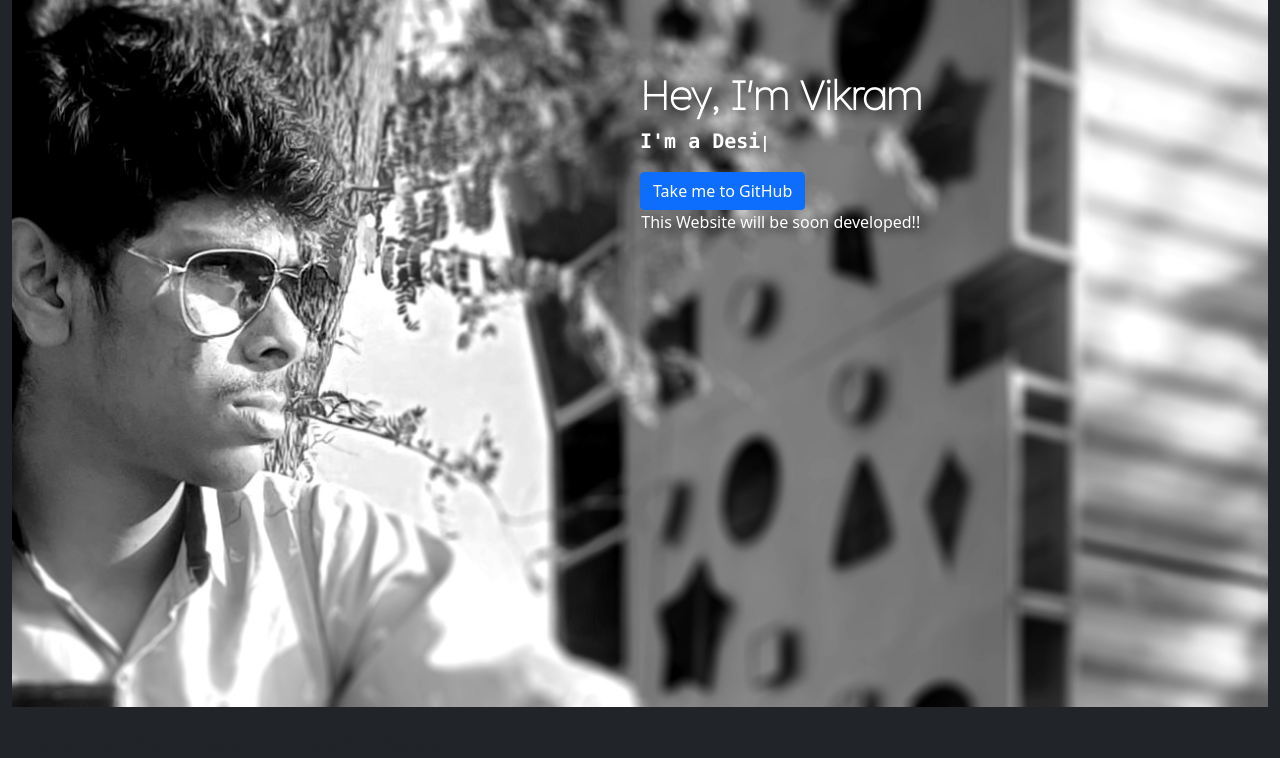
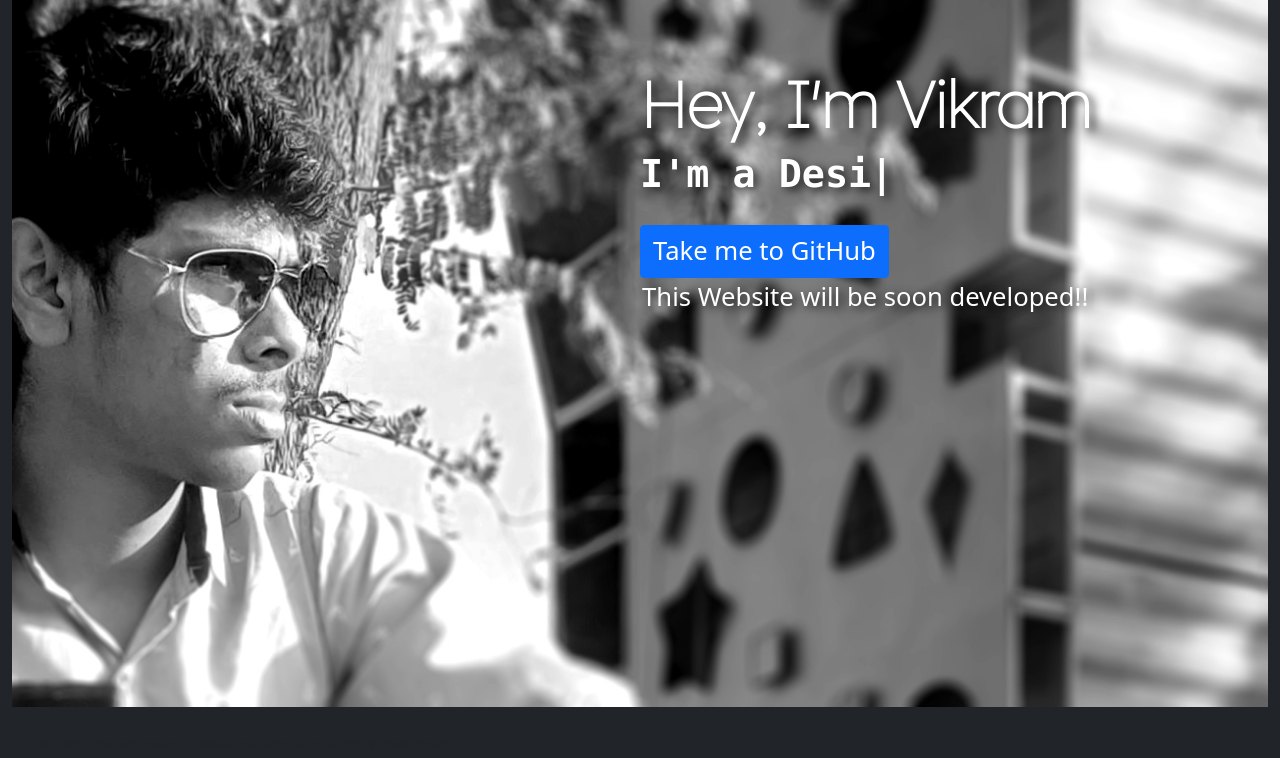
Before and after one commit to VikramSGIT/VikramSGIT.github.io, a plain HTML site: page index.html in a window 1280 px wide. Drawn offline with Linux system fonts and the light colour scheme.

Commit message:
added text adjustments

```diff
--- a/index.html
+++ b/index.html
@@ -12,12 +12,12 @@
             <img src="res/img.jpg" class="img-fluid"/>
             <div class="floating-text text-shadow">
                 <fontstrong>
-                    <p class="text-white fs-1">Hey, I'm Vikram</p>
+                    <p style="font-size:5vw;" class="text-white">Hey, I'm Vikram</p>
                 </fontstrong>
-                <span class="text-white"><b id="textstyle"></b></p>
-                <button type="button" class="btn btn-primary" id="Git">Take me to GitHub</button>
+                <span style="font-size:3vw;" class="text-white"><b id="textstyle"></b></p>
+                <button style="font-size:2vw;" type="button" class="btn btn-primary" id="Git">Take me to GitHub</button>
                 <br>
-                <span class="d-flex justify-content-center">This Website will be soon developed!!</span>
+                <span style="font-size:2vw;" class="d-flex justify-content-center">This Website will be soon developed!!</span>
             </div>
         </div>
         <br>
--- a/js/script.js
+++ b/js/script.js
@@ -25,7 +25,7 @@ function text()
 function style_text()
 {
     setInterval(function() {
-            document.getElementById('textstyle').innerHTML = "<b class=\"font-monospace fs-5\" id=\"textstyle\">I'm a " + text() + "</b>|"
+            document.getElementById('textstyle').innerHTML = "<b style=\"font-size:3vw;\" class=\"font-monospace\" id=\"textstyle\">I'm a " + text() + "</b>|"
     }, 200);
 
     document.getElementById("Git").addEventListener('click', function()
```
